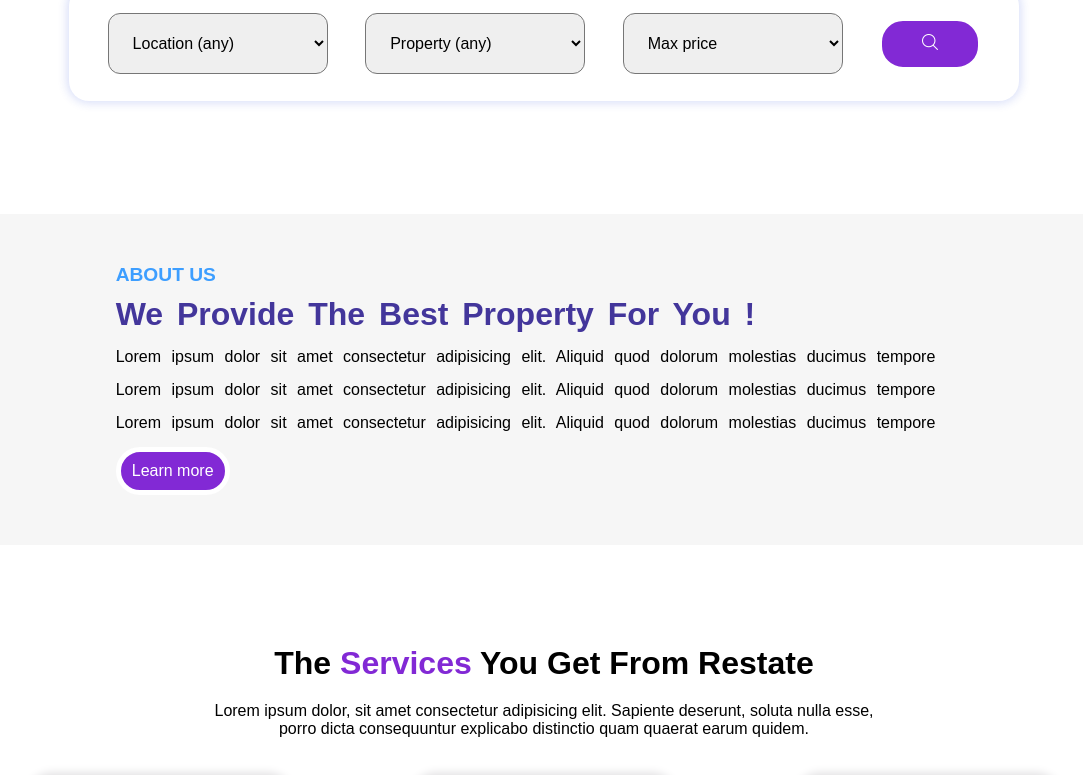
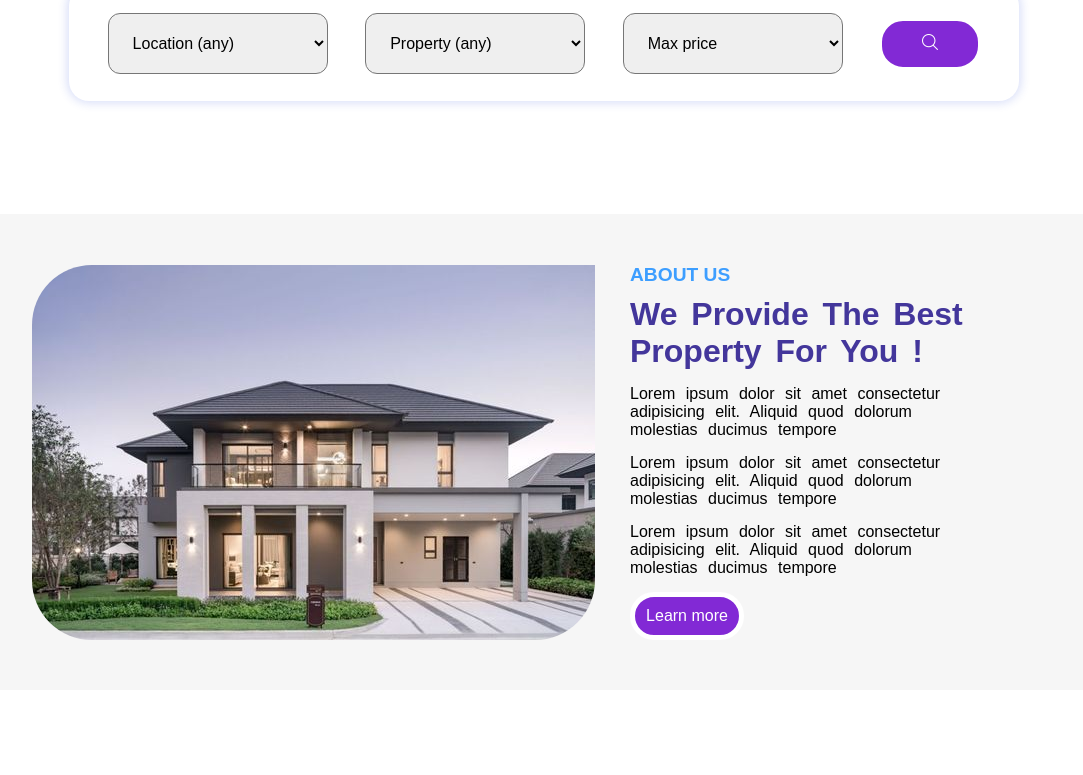
Before and after one commit to zinebhaouari/homie.github.io, a plain HTML site: page index.html in a window 1280 px wide. Shown: the part 577-1352 px from the top of the page, without its empty margins (96-1179 px from the left). Drawn offline with Linux system fonts and the light colour scheme.

Commit message:
Update index.html

```diff
--- a/index.html
+++ b/index.html
@@ -82,7 +82,7 @@
     </section>
     <section class="abtus" id="aboutus">
         <div class="us">
-            <img src="add.png" alt="">
+            <img src="add.jpg" alt="">
             <div class="hadra">
                 <h2>ABOUT US </h2>
                 <h3>We Provide The Best Property For You !</h3>
```
